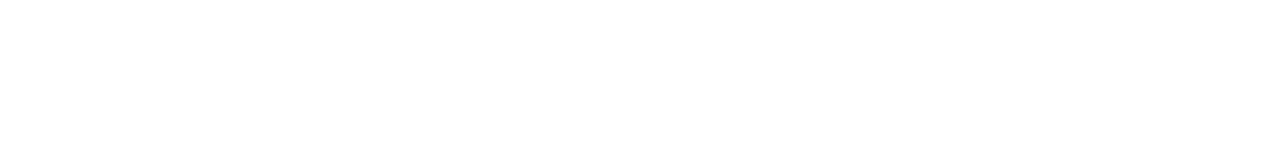
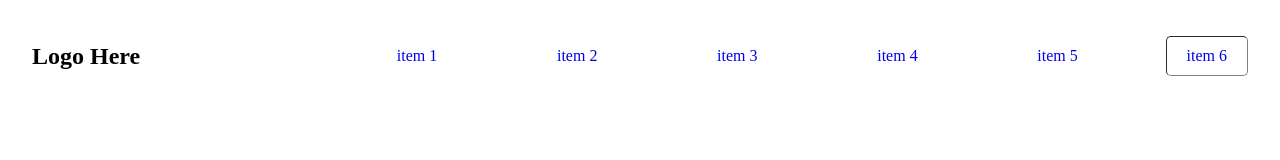
Before and after one commit to Fifemi/FadeelaahIpaye-and-AishaIsha, a plain HTML site: page index.html in a window 1280 px wide. Drawn offline with Linux system fonts and the light colour scheme.

Commit message:
nav created

```diff
--- a/index.html
+++ b/index.html
@@ -3,10 +3,38 @@
 <head>
     <meta charset="UTF-8">
     <meta name="viewport" content="width=device-width, initial-scale=1.0">
-    <title>Monthly Project</title>
+    <title>Document</title>
     <link rel="stylesheet" href="style.css">
 </head>
 <body>
+    <!-- Fadilah Part Start here -->
+    <nav>
+        <div class="logo">
+            <h1>Logo Here</h1>
+        </div>
+        <div class="items">
+            <ul>
+                <li><a href="#">item 1</a></li>
+                <li><a href="#">item 2</a></li>
+                <li><a href="#">item 3</a></li>
+                <li><a href="#">item 4</a></li>
+                <li><a href="#">item 5</a></li>
+            </ul>
+            <div class="button">
+                <a href="#" class="btnlink">
+                    item 6
+                </a>
+            </div>
+        </div>
+    </nav>
+    <!-- Fadilah Part Ends here -->
 
+    <!-- Aisha Part Start here -->
+
+    <main>
+
+
+    </main>
+    <!-- Aisha Part Ends here -->
 </body>
 </html>
--- a/style.css
+++ b/style.css
@@ -3,3 +3,47 @@
     margin: 0;
     box-sizing: border-box;
 }
+
+nav{
+    padding: 1rem 2rem;
+    display: flex;
+    flex-direction: row;
+    justify-content: space-between;
+    align-items: center;
+    height: 7rem;
+}
+.logo{
+    width: 30%;
+}
+.items{
+    width: 70%;
+    display: flex;
+    flex-direction: row;
+    }
+ul{
+    display: flex;
+    flex-direction: row;
+    list-style: none;
+    justify-content:space-between;
+    width: 80%;
+    align-items: center;
+}
+.button{
+    width: 20%;
+    display: flex;
+    justify-content: flex-end;
+}
+
+.btnlink{
+    padding: 10px 20px;
+    border-radius: 5px;
+    border:1px inset grey;
+    text-align: center;
+}
+.btnlink:hover{
+background-color: gray;
+color: black;
+}
+a{
+    text-decoration: none;
+}
```
